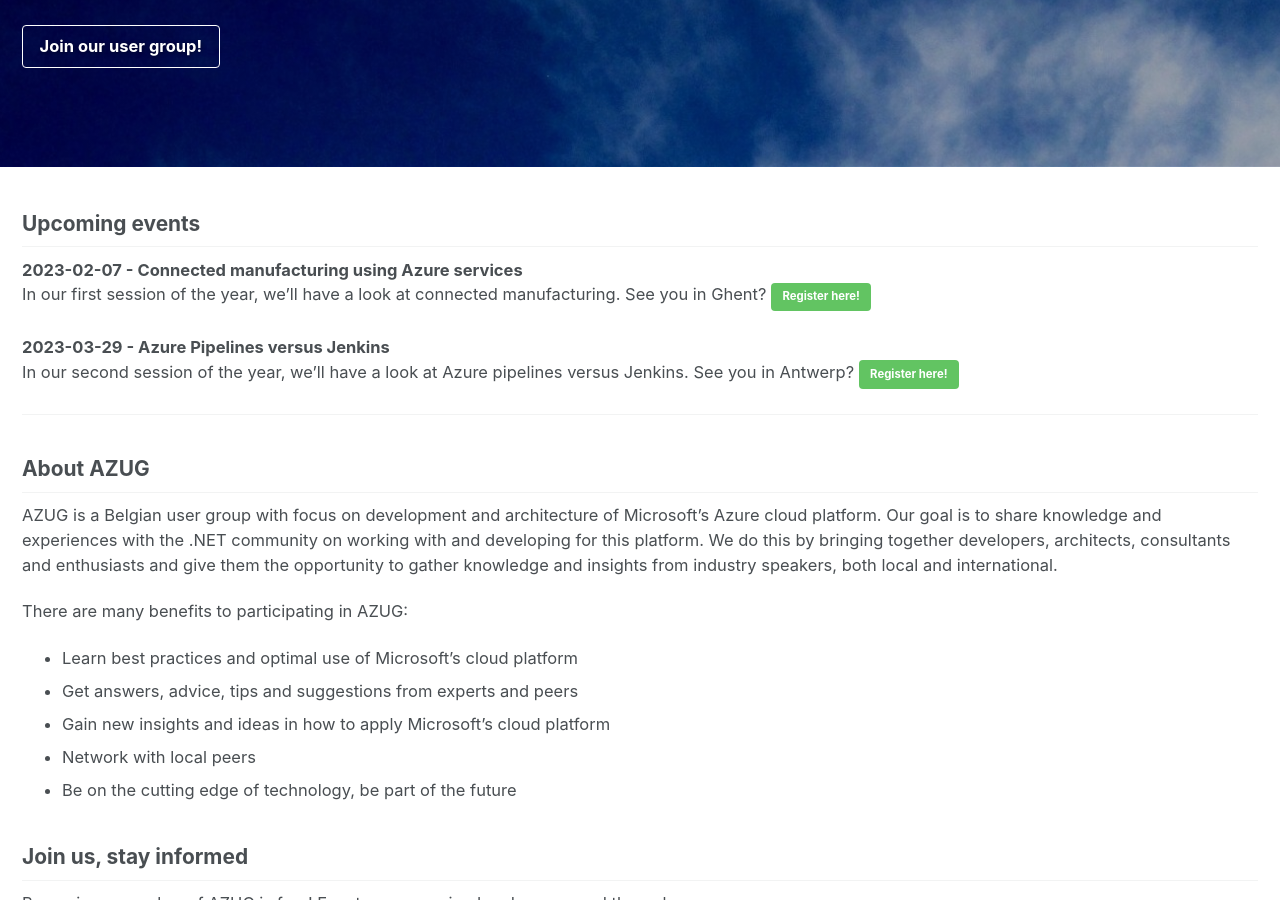
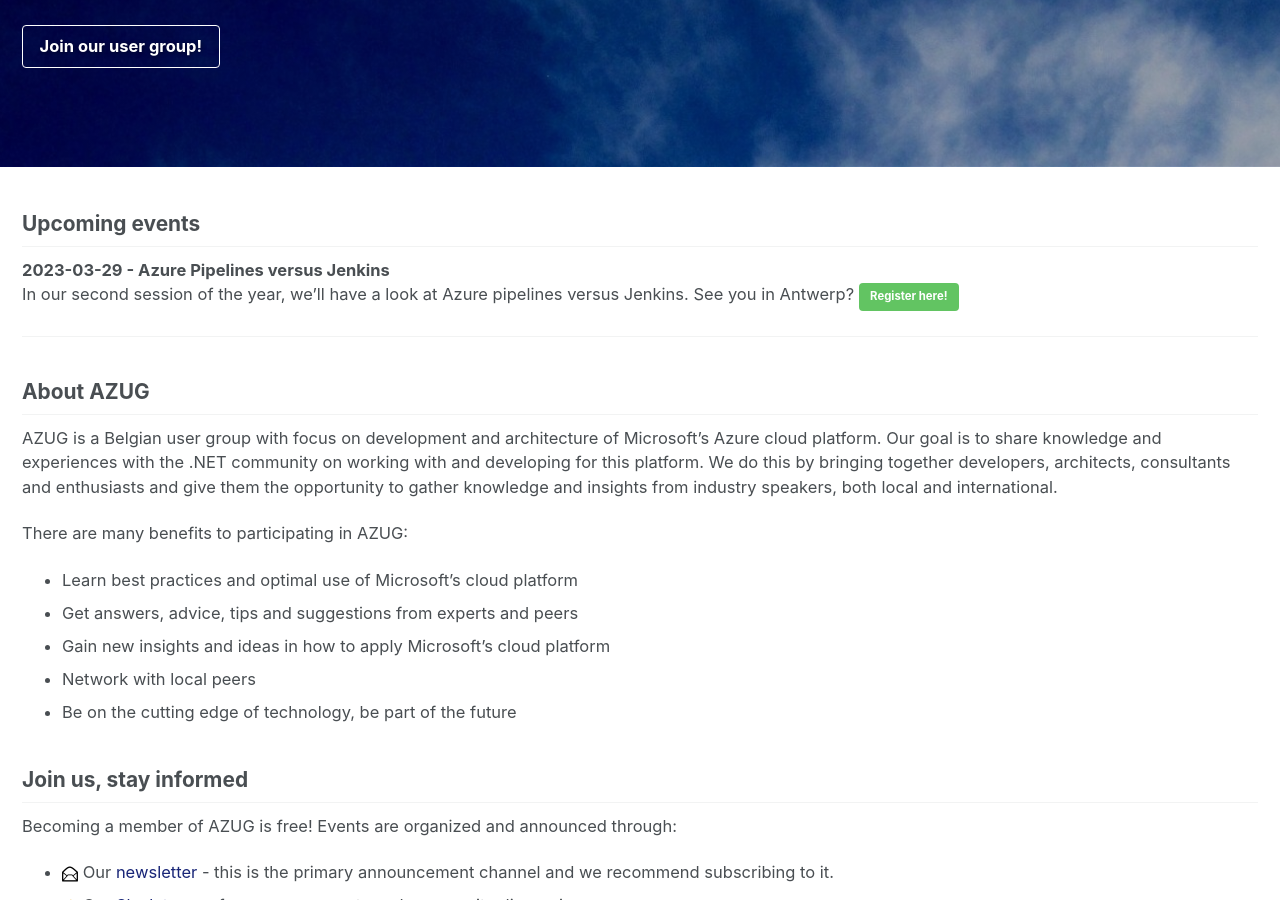
Before and after one commit to AzugBe/azugbe.github.io, a Jekyll site: the page built from index.md, in a window 1280 px wide and 900 px high, scrolled down 392 px. Built offline with Jekyll 4.4.1, drawn with Linux system fonts in a browser that asks for light colours; comment, search, counter and statistics services are not loaded.

Commit message:
Drop February event from homepage
See https://github.com/AzugBe/Operations/issues/67

```diff
--- a/index.md
+++ b/index.md
@@ -15,9 +15,6 @@ excerpt: "The Belgium Azure User Group focuses on knowledge sharing and networki
 ## Upcoming events
 
 <!--There are no upcoming events.-->
-
-**2023-02-07 - Connected manufacturing using Azure services**<br>
-In our first session of the year, we'll have a look at connected manufacturing. See you in Ghent? [Register here!](https://www.azug.be/events/2023/02/07/connected-manufacturing-using-azure-services){: .btn .btn--success}
 
 **2023-03-29 - Azure Pipelines versus Jenkins**<br>
 In our second session of the year, we'll have a look at Azure pipelines versus Jenkins. See you in Antwerp? [Register here!](https://www.azug.be/events/2023/03/29/azure-pipelines-versus-jenkins){: .btn .btn--success}
```
